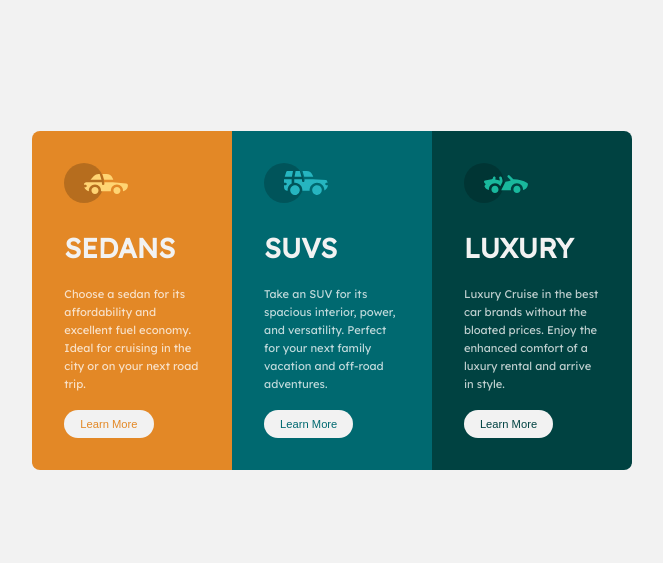
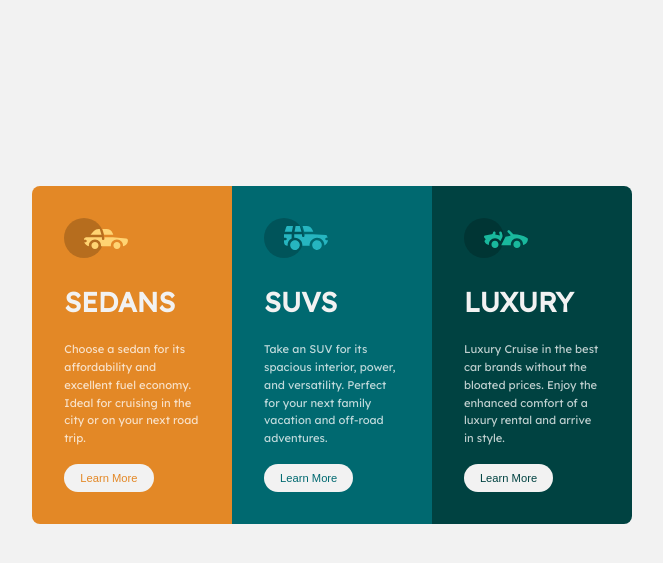
Before and after one commit to thanosballo/3columncard, a plain HTML site: page index.html in a window 1280 px wide. Shown: the part 45-608 px from the top of the page, without its empty margins (308-971 px from the left). Drawn offline with Linux system fonts and the light colour scheme.

Commit message:
Add files via upload

```diff
--- a/styles.css
+++ b/styles.css
@@ -7,46 +7,42 @@
 }
 
 body {
+    height: 100vh;
     background-color: hsl(0, 0%, 95%);
     display: flex;
     align-items: center;
     justify-content: center;
-
 }
 
 .container {
     width: 80%;
     margin: 4rem;
-    padding-top: 8rem;
     border-radius: 8px;
     font-family: 'Lexend Deca';
     line-height: 1.6;
     display: flex;
     flex-direction: column;
-    justify-content: space-between;
-    align-items: stretch;
+    justify-content: center;
+    align-items: center;
 }
 
 .innercard {
     width: 100%;
+    padding: 2rem;
 }
 
 .sedans {
     background-color: hsl(31, 77%, 52%);
-    padding: 2rem;
     border-radius: 8px 8px 0 0;
 }
 
 .suvs {
     background-color: hsl(184, 100%, 22%);
-    padding: 2rem;
 }
 
 .luxury {
     background-color: hsl(179, 100%, 13%);
-    padding: 2rem;
     border-radius: 0 0 8px 8px;
-
 }
 h2 {
     font-family: 'Lexend Deca';
@@ -82,13 +78,13 @@ button {
 }
 
 
-@media (min-width:640px) {
+@media (min-width:400px) {
 
     .container {
         width: 80%;
         margin: 3rem;
         display: flex;
-        align-items: center;
+        align-items: stretch;
         justify-content: center;
         flex-direction: row;
         max-width: 600px;
```
